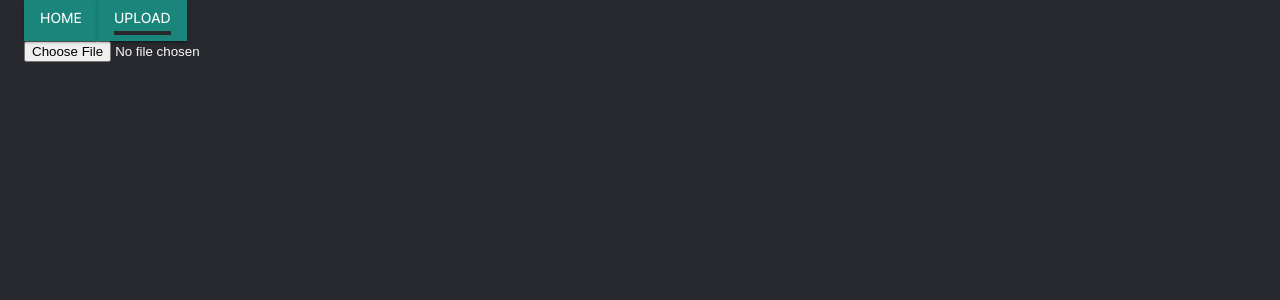
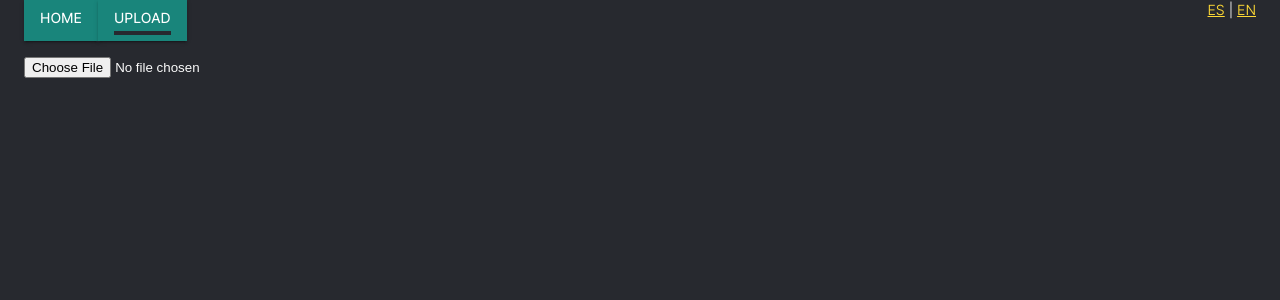
Before and after one commit to acguanacaste/inventoryNext, a Next.js app in the folder src/: page /upload in a window 1280 px wide. Shown: the top 300 px of the page. Built offline with nearby package versions, Linux system fonts and the light colour scheme; a web font is replaced by a local one.

Commit message:
Some theming

```diff
--- /dev/null
+++ b/src/components/LanguageSwitch/index.js
@@ -0,0 +1,12 @@
+import Link from "../Link"
+import {Box} from "@material-ui/core";
+
+const LanguageSwitch = () => {
+    return (
+        <Box textAlign={"right"} justifyContent="flex-end" flexDirection={"row"} >
+            <Link href={"#"}>ES</Link> | <Link href={"#"}>EN</Link>
+        </Box>
+    )
+}
+
+export default LanguageSwitch
--- a/src/components/Layout/index.js
+++ b/src/components/Layout/index.js
@@ -1,12 +1,24 @@
-import {Container} from "@material-ui/core";
+import {Container, Grid, Box} from "@material-ui/core";
 import TopMenu from "../TopMenu";
+import LanguageSwitch from "../LanguageSwitch";
+
 const Layout = ({children}) => {
     return (
         <Container maxWidth={"xl"} >
-            <TopMenu />
-            {children}
+            <Grid container spacing={2}>
+                <Grid item direction="row" container>
+                    <Grid item xs={6}>
+                        <TopMenu />
+                    </Grid>
+                    <Grid item xs alignSelf={"flex-end"}>
+                        <LanguageSwitch />
+                    </Grid>
+                </Grid>
+                <Grid item container>
+                    {children}
+                </Grid>
+            </Grid>
         </Container>
-
     )
 }
 
```
